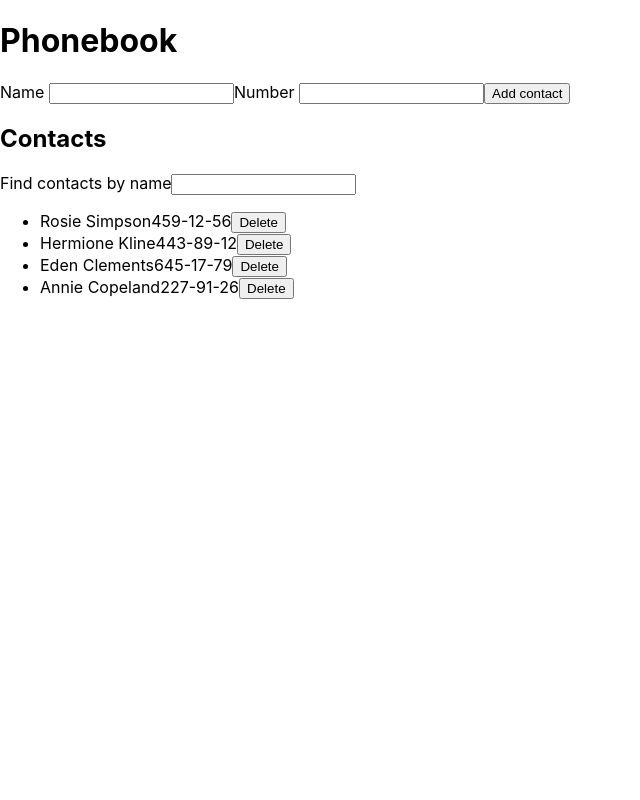
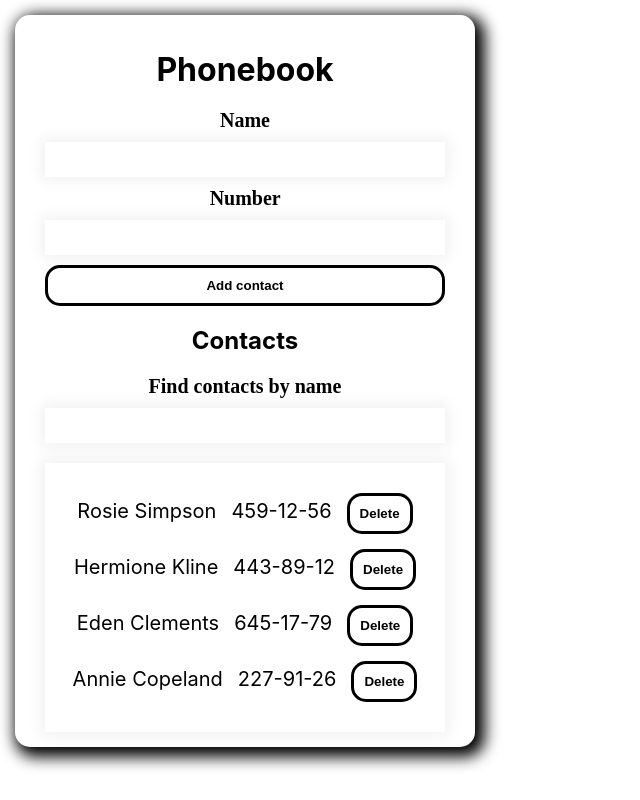
Before and after one commit to smaltsev-v/goit-react-hw-02-phonebook, a React (Create React App) app in the folder phonebook/: page / in a window 1280 px wide. Shown: the whole page, without its empty margins (0-640 px from the left). Built offline with nearby package versions, Linux system fonts and the light colour scheme.

Commit message:
добавил стилизацию

```diff
--- a/phonebook/public/index.html
+++ b/phonebook/public/index.html
@@ -24,7 +24,7 @@
       work correctly both with client-side routing and a non-root public URL.
       Learn how to configure a non-root public URL by running `npm run build`.
     -->
-    <title>React App</title>
+    <title>Phonebook</title>
   </head>
   <body>
     <noscript>You need to enable JavaScript to run this app.</noscript>
--- a/phonebook/src/App.css
+++ b/phonebook/src/App.css
@@ -1,38 +1,35 @@
-.App {
+body {
+  margin: 0;
+  font-family: -apple-system, BlinkMacSystemFont, "Segoe UI", "Roboto", "Oxygen",
+    "Ubuntu", "Cantarell", "Fira Sans", "Droid Sans", "Helvetica Neue",
+    sans-serif;
+  -webkit-font-smoothing: antialiased;
+  -moz-osx-font-smoothing: grayscale;
+  box-sizing: border-box;
+}
+*,
+*:before,
+*:after {
+  box-sizing: border-box;
+}
+
+code {
+  font-family: source-code-pro, Menlo, Monaco, Consolas, "Courier New",
+    monospace;
+}
+
+.container {
+  box-shadow: 5px 5px 15px 5px #000000;
+  padding: 15px 25px;
+  margin: 15px;
+  border-radius: 15px;
+  width: 460px;
+  height: auto;
   text-align: center;
 }
 
-.App-logo {
-  height: 40vmin;
-  pointer-events: none;
+.title {
+  text-align: center;
+  color: black;
+  margin: 20px 0 20px;
 }
-
-@media (prefers-reduced-motion: no-preference) {
-  .App-logo {
-    animation: App-logo-spin infinite 20s linear;
-  }
-}
-
-.App-header {
-  background-color: #282c34;
-  min-height: 100vh;
-  display: flex;
-  flex-direction: column;
-  align-items: center;
-  justify-content: center;
-  font-size: calc(10px + 2vmin);
-  color: white;
-}
-
-.App-link {
-  color: #61dafb;
-}
-
-@keyframes App-logo-spin {
-  from {
-    transform: rotate(0deg);
-  }
-  to {
-    transform: rotate(360deg);
-  }
-}
--- a/phonebook/src/App.js
+++ b/phonebook/src/App.js
@@ -2,6 +2,7 @@ import React, { Component } from "react";
 import ContactForm from './components/ContactForm';
 import ContactList from './components/ContactList';
 import Filter from './components/Filter';
+import './App.css'
 
 import { v4 as uid } from "uuid";
 import contacts from './data/contacts.json'
@@ -52,11 +53,11 @@ class App extends Component {
     );
 
      return (
-       <div >
-         <h1>Phonebook</h1>
+       <div className="container" >
+         <h1 className="title">Phonebook</h1>
          <ContactForm onSubmit={this.formSubmitHandler} />
 
-         <h2 >Contacts</h2>
+         <h2 className="title" >Contacts</h2>
          <Filter value={filter} onChange={this.onChangeFilter} />
          <ContactList
            contacts={filterUser}
--- a/phonebook/src/components/ContactForm/ContactForm.jsx
+++ b/phonebook/src/components/ContactForm/ContactForm.jsx
@@ -1,4 +1,5 @@
 import React, { Component } from "react";
+import s from './ContactForm.module.css'
 
 
 class ContactForm extends Component {
@@ -32,10 +33,11 @@ class ContactForm extends Component {
   render() {
     const { name, number } = this.state;
     return (
-      <form  onSubmit={this.handelSubmit}>
-        <label >
+      <form className={s.form} onSubmit={this.handelSubmit}>
+        <label className={s.labelForm}>
           Name{" "}
           <input
+          className={s.input}
             type="text"
             name="name"
             value={name}
@@ -45,9 +47,10 @@ class ContactForm extends Component {
             required
           />
         </label>
-        <label >
+        <label className={s.labelForm} >
           Number{" "}
           <input
+          className={s.input}
             type="tel"
             name="number"
             value={number}
@@ -57,7 +60,7 @@ class ContactForm extends Component {
             required
           />
         </label>
-        <button  type="submit">
+        <button className={s.btnAddContact}  type="submit">
           Add contact
         </button>
       </form>
--- /dev/null
+++ b/phonebook/src/components/ContactForm/ContactForm.module.css
@@ -0,0 +1,31 @@
+.form {
+  width: 400px;
+  margin: 0 auto;
+}
+
+.input {
+  padding: 10px;
+  margin: 10px 0;
+  width: 100%;
+  border: 0;
+  color: black;
+  box-shadow: 0 0 15px 4px rgba(0, 0, 0, 0.06);
+}
+
+.btnAddContact {
+  appearance: none;
+  -webkit-appearance: none;
+  padding: 10px;
+  border: solid black;
+  background-color: #fff;
+  color: black;
+  font-weight: 600;
+  border-radius: 15px;
+  width: 100%;
+}
+.labelForm {
+  font-family: "Times New Roman", Times, serif;
+  font-size: 20px;
+  font-weight: 600;
+  color: black;
+}
--- a/phonebook/src/components/ContactList/ContactList.jsx
+++ b/phonebook/src/components/ContactList/ContactList.jsx
@@ -1,11 +1,11 @@
 import React from "react";
 import PropTypes from "prop-types";
-
+import s from "./ContactList.module.css";
 import ContactUser from "./ContactUser";
 
 const ContactList = ({ contacts, onDeleteContacts }) => {
   return (
-    <ul >
+    <ul className={s.list}>
       {contacts.map(({ id, name, number }) => {
         return (
           <ContactUser
--- /dev/null
+++ b/phonebook/src/components/ContactList/ContactList.module.css
@@ -0,0 +1,6 @@
+.list {
+  width: 400px;
+  padding: 15px;
+  margin: 0 auto;
+  box-shadow: 0 0 15px 4px rgba(0, 0, 0, 0.06);
+}
--- a/phonebook/src/components/ContactList/ContactUser/ContactUser.jsx
+++ b/phonebook/src/components/ContactList/ContactUser/ContactUser.jsx
@@ -1,13 +1,15 @@
 import React from "react";
 import PropTypes from "prop-types";
+import s from './ContactUser.module.css'
 
 
 const ContactUser = ({ id, name, number, onDeleteContacts }) => {
   return (
-    <li >
-      <span >{name}</span>
-      <span >{number}</span>
+    <li className={s.contactItem}>
+      <span className={s.name}>{name}</span>
+      <span className={s.phone}>{number}</span>
       <button
+        className={s.btnDelete}
         type="button"
         onClick={() => onDeleteContacts(id)}
       >
@@ -15,7 +17,7 @@ const ContactUser = ({ id, name, number, onDeleteContacts }) => {
       </button>
     </li>
   );
-};
+}
 
 export default ContactUser;
 
--- /dev/null
+++ b/phonebook/src/components/ContactList/ContactUser/ContactUser.module.css
@@ -0,0 +1,25 @@
+.contactItem {
+  text-align: center;
+  margin: 15px 0 15px;
+  list-style-type: none;
+}
+.name {
+  font-size: 20px;
+  margin-right: 15px;
+}
+
+.phone {
+  font-size: 20px;
+  margin-right: 15px;
+}
+
+.btnDelete {
+  appearance: none;
+  -webkit-appearance: none;
+  padding: 10px;
+  border: solid black;
+  background-color: #fff;
+  color: black;
+  font-weight: 600;
+  border-radius: 15px;
+}
--- a/phonebook/src/components/Filter/Filter.jsx
+++ b/phonebook/src/components/Filter/Filter.jsx
@@ -1,13 +1,14 @@
 import React from "react";
 import PropTypes from "prop-types";
-
+import s from "./Filter.module.css";
 
 const Filter = ({ value, onChange }) => {
   return (
-    <div >
-      <label >
+    <div className={s.filter}>
+      <label className={s.labelForm}>
         Find contacts by name
         <input
+          className={s.inputFilter}
           type="text"
           value={value}
           onChange={onChange}
@@ -17,6 +18,7 @@ const Filter = ({ value, onChange }) => {
   );
 };
 
+
 export default Filter;
 
 Filter.propTypes = {
--- /dev/null
+++ b/phonebook/src/components/Filter/Filter.module.css
@@ -0,0 +1,21 @@
+.filter {
+  width: 400px;
+  margin: 0 auto;
+  padding-bottom: 10px;
+}
+
+.inputFilter {
+  padding: 10px;
+  margin: 10px 0;
+  width: 100%;
+  border: 0;
+  color: black;
+  box-shadow: 0 0 15px 4px rgba(0, 0, 0, 0.06);
+}
+
+.labelForm {
+  font-family: "Times New Roman", Times, serif;
+  font-size: 20px;
+  font-weight: 600;
+  color: black;
+}
```
Also changed, not shown: 1 other file (tests, documents, lock files or other folders).
